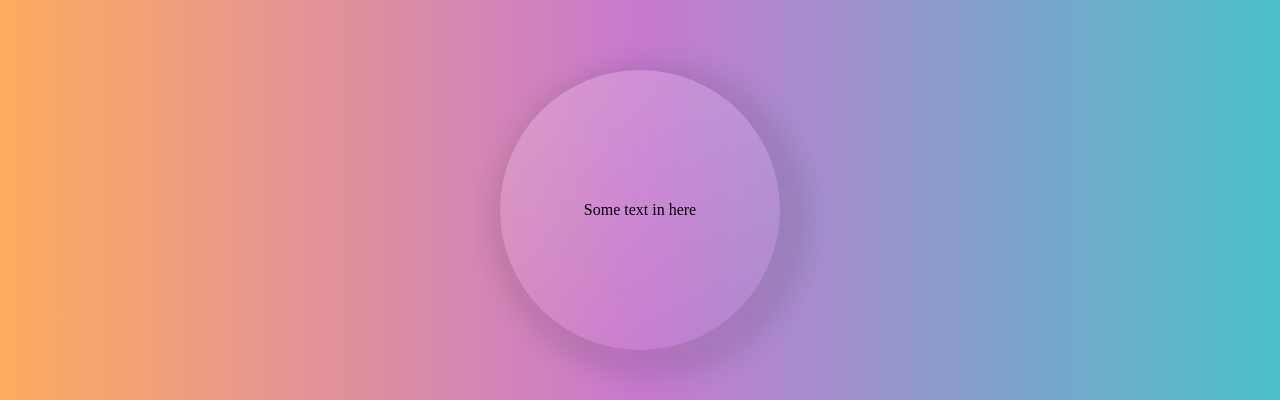
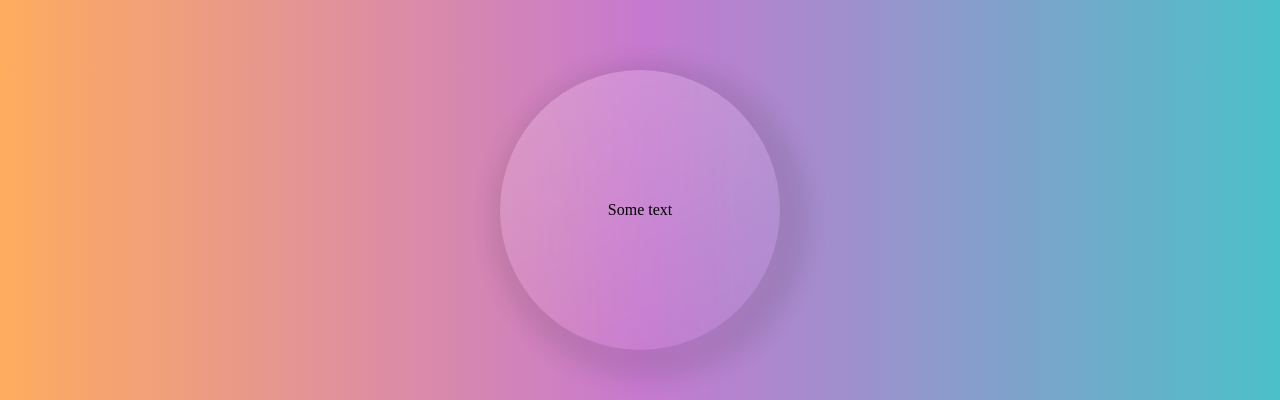
Before and after one commit to MFarabi619/pomodoro-clock, a React (Vite) app: page / in a window 1280 px wide. Shown: the part 190-590 px from the top of the page. Built offline with nearby package versions, Linux system fonts and the light colour scheme.

Commit message:
Create and import Clock component

```diff
--- /dev/null
+++ b/src/Components/Clock/Clock.jsx
@@ -0,0 +1,8 @@
+import React from "react";
+import "./Clock.scss";
+
+function Clock() {
+  return <div className="Container">Some text</div>;
+}
+
+export default Clock;
--- a/src/Components/Glassmorphic Circle/Glassmorphic Circle.jsx
+++ b/src/Components/Glassmorphic Circle/Glassmorphic Circle.jsx
@@ -1,8 +1,14 @@
 import React from "react";
+import Clock from "../Clock/Clock.jsx";
+
 import "./Glassmorphic Circle.scss";
 
 function Glassmorphic_Circle() {
-  return <div className="circle">Some text in here</div>;
+  return (
+    <div className="circle">
+      <Clock />
+    </div>
+  );
 }
 
 export default Glassmorphic_Circle;
```
Also changed, not shown: src/Components/Clock/Clock.scss (added).
